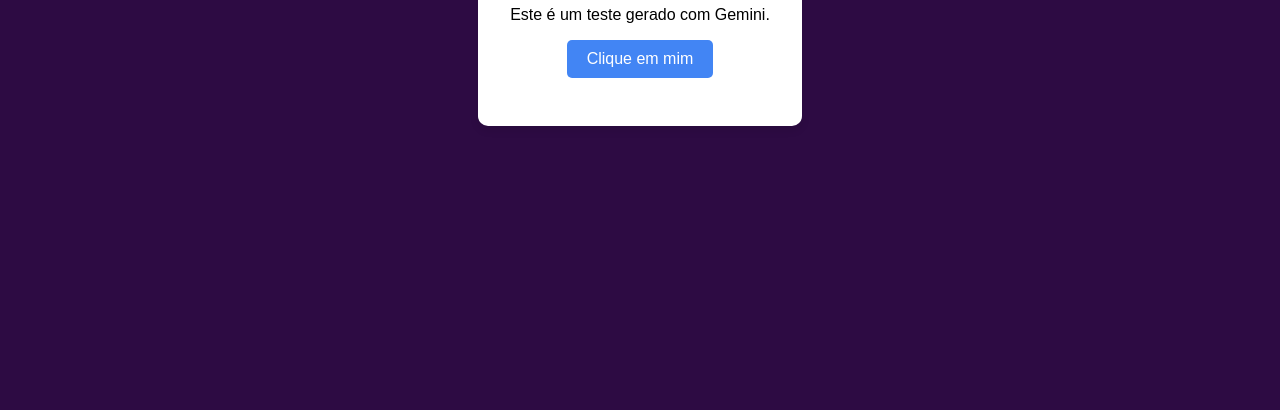
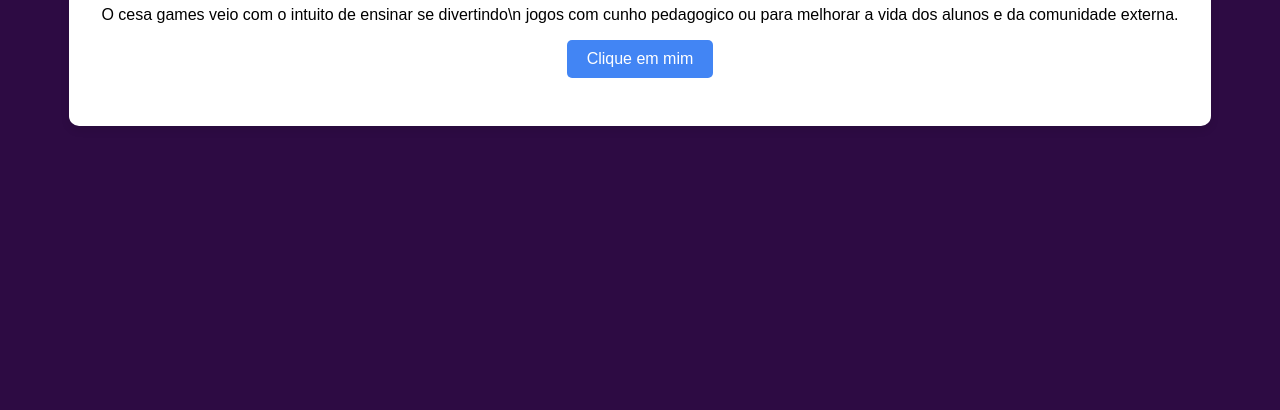
Before and after one commit to Hungaro-09/cesagames, a plain HTML site: page index.html in a window 1280 px wide. Shown: the part 390-800 px from the top of the page. Drawn offline with Linux system fonts and the light colour scheme.

Commit message:
Update paragraph content in index.html

```diff
--- a/index.html
+++ b/index.html
@@ -38,7 +38,9 @@
 <body>
     <div class="container">
         <h1>Olá!</h1>
-        <p>Este é um teste gerado com Gemini.</p>
+        <p>O cesa games veio com o intuito de ensinar se divertindo\n
+            jogos com cunho pedagogico ou para melhorar a vida dos alunos e da comunidade externa.
+        </p>
         <button id="meuBotao">Clique em mim</button>
         <p id="mensagem"></p>
     </div>
```
